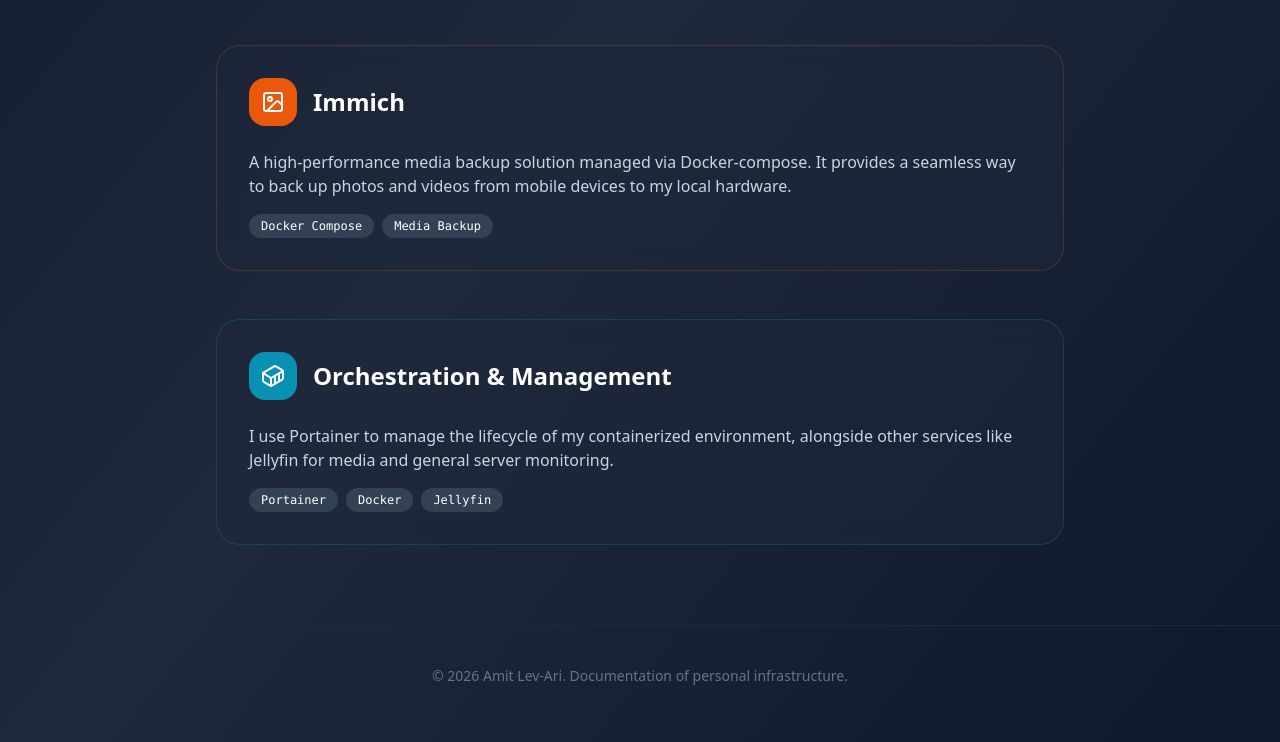
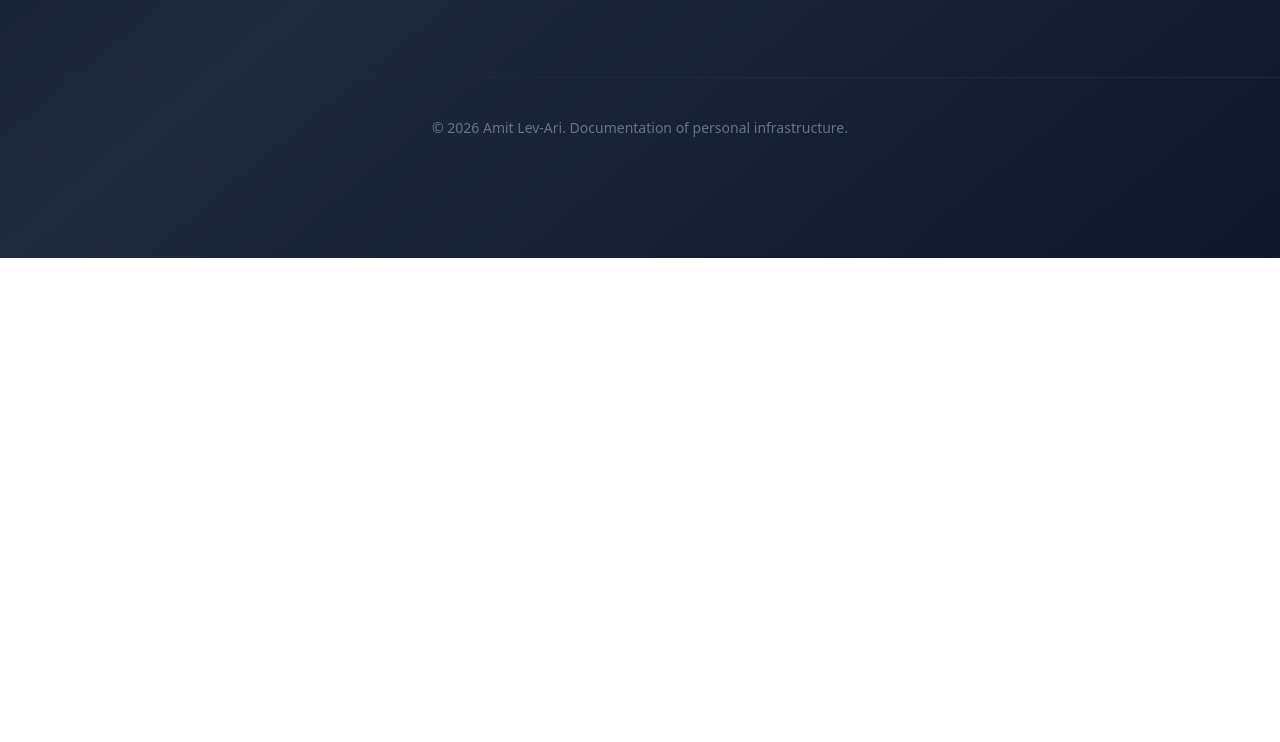
Before and after one commit to amitla2003/amitla2003.github.io, a plain HTML site: page selfhost.html in a window 1280 px wide. Shown: the part 800-1542 px from the top of the page. After the commit the page ends 1058 px from the top, so only its background shows below. Drawn offline with nearby package versions, Linux system fonts and the light colour scheme.

Commit message:
Remove service sections from selfhost.html
Removed sections detailing 'Immich' and 'Orchestration & Management' services.

```diff
--- a/selfhost.html
+++ b/selfhost.html
@@ -65,34 +65,7 @@
                 </div>
             </section>
 
-            <section class="glass p-8 rounded-3xl border-orange-500/20">
-                <div class="flex items-center gap-4 mb-6">
-                    <div class="bg-orange-600 p-3 rounded-2xl">
-                        <i data-lucide="image" class="w-6 h-6"></i>
-                    </div>
-                    <h2 class="text-2xl font-bold">Immich</h2>
-                </div>
-                <p class="text-slate-300 mb-4">A high-performance media backup solution managed via Docker-compose. It provides a seamless way to back up photos and videos from mobile devices to my local hardware.</p>
-                <div class="flex gap-2">
-                    <span class="px-3 py-1 bg-slate-700 rounded-full text-xs font-mono">Docker Compose</span>
-                    <span class="px-3 py-1 bg-slate-700 rounded-full text-xs font-mono">Media Backup</span>
-                </div>
-            </section>
 
-            <section class="glass p-8 rounded-3xl border-cyan-500/20">
-                <div class="flex items-center gap-4 mb-6">
-                    <div class="bg-cyan-600 p-3 rounded-2xl">
-                        <i data-lucide="container" class="w-6 h-6"></i>
-                    </div>
-                    <h2 class="text-2xl font-bold">Orchestration & Management</h2>
-                </div>
-                <p class="text-slate-300 mb-4">I use Portainer to manage the lifecycle of my containerized environment, alongside other services like Jellyfin for media and general server monitoring.</p>
-                <div class="flex gap-2">
-                    <span class="px-3 py-1 bg-slate-700 rounded-full text-xs font-mono">Portainer</span>
-                    <span class="px-3 py-1 bg-slate-700 rounded-full text-xs font-mono">Docker</span>
-                    <span class="px-3 py-1 bg-slate-700 rounded-full text-xs font-mono">Jellyfin</span>
-                </div>
-            </section>
         </div>
     </div>
 
```
